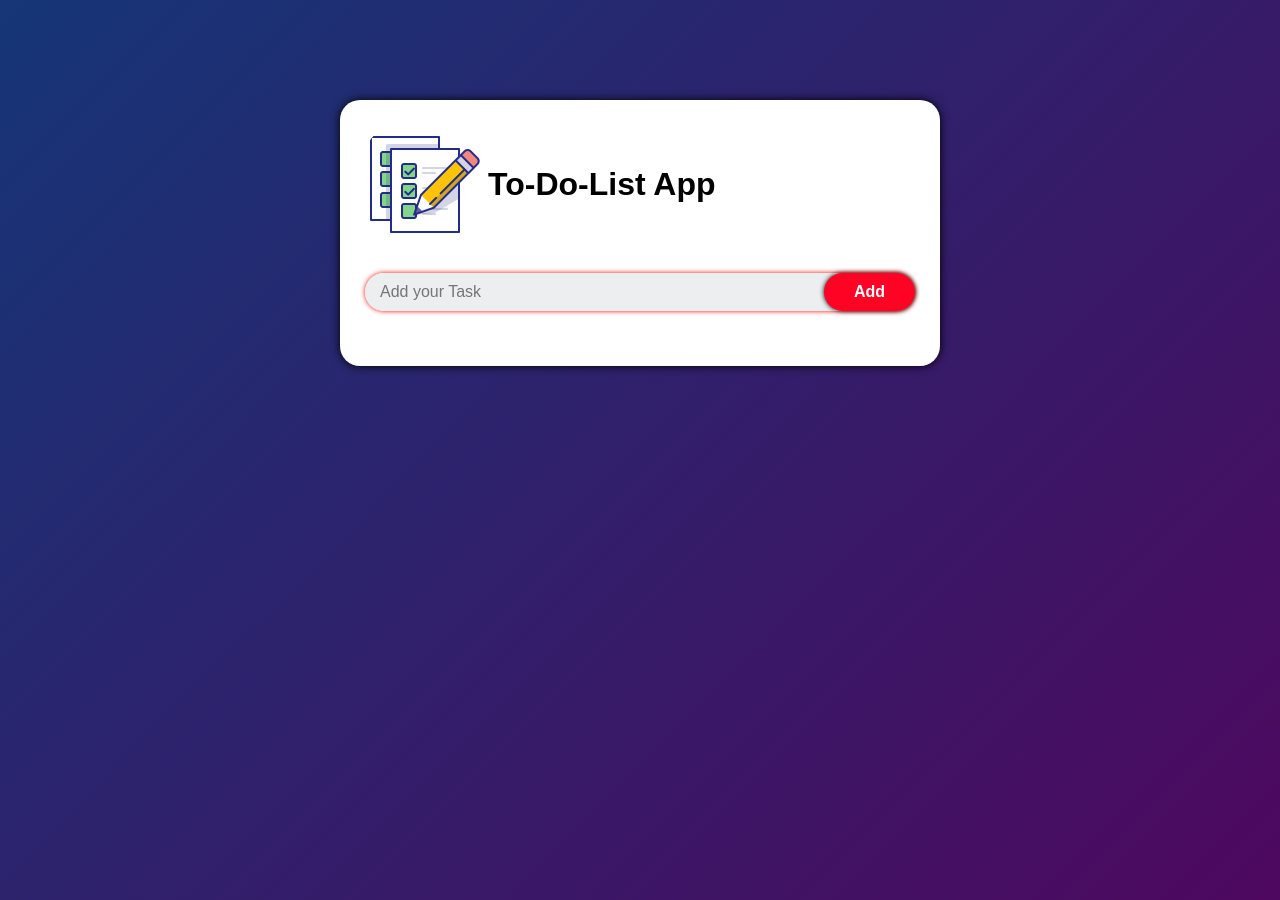
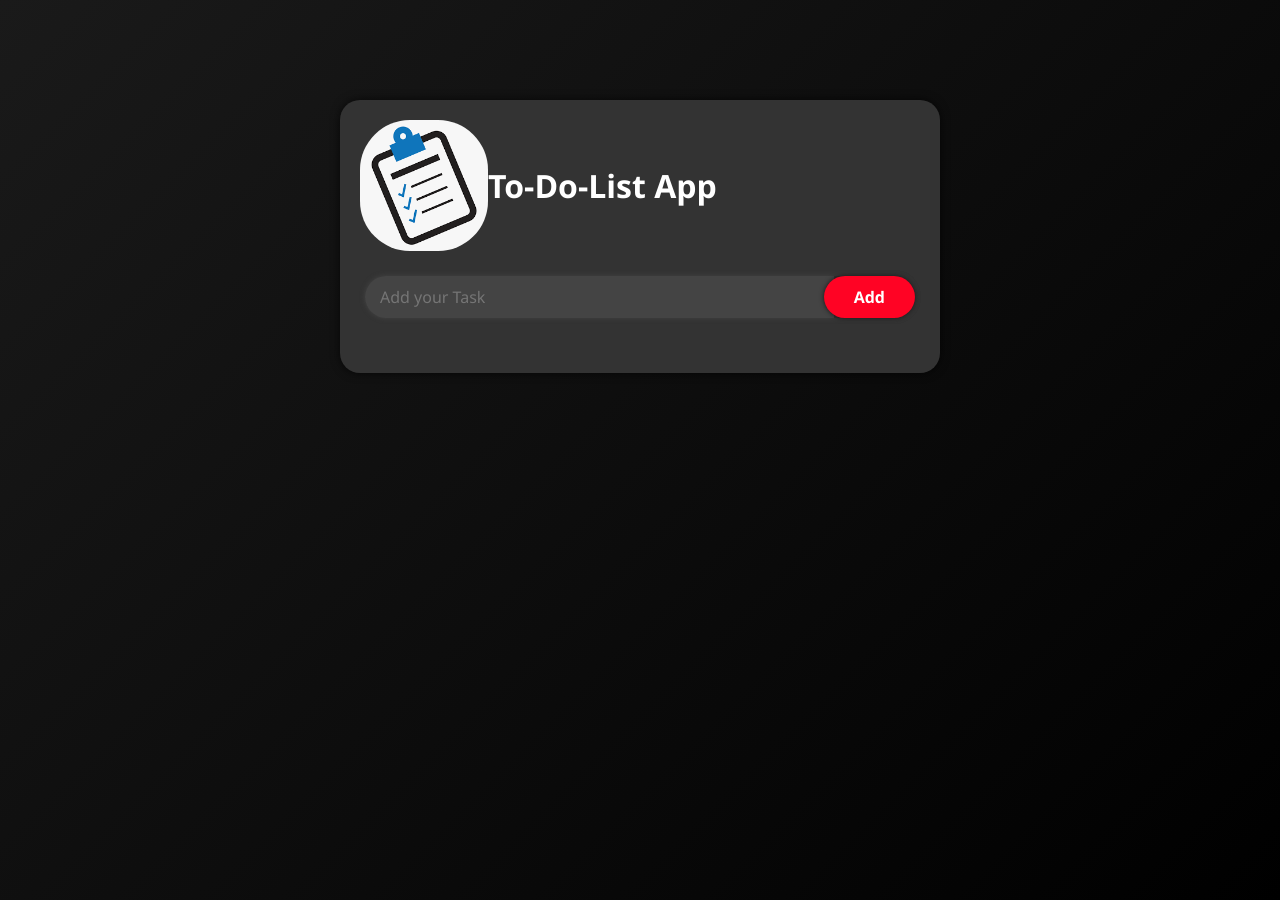
Before and after one commit to SriCharanD/To-Do-List-Git, a plain HTML site: page index.html in a window 1280 px wide. Drawn offline with Linux system fonts and the light colour scheme.

Commit message:
changesmade

```diff
--- a/index.html
+++ b/index.html
@@ -9,11 +9,10 @@
 </head>
 <body>
 
-	<!-- body of to do list -->
 	<div class="container">
 		<div class="logo flex">
-			<img src="img/logo.png">
-			<h1>To-Do-List App</h1>
+			<img src="img/imgg.png">
+			<h1>   To-Do-List App</h1>
 		</div>
 
 		<div class="row flex">
@@ -22,10 +21,7 @@
 		</div>
 
 		<ul class="list" id="list">
-<!-- 	 		<li class="checked">task 1</li>
-			<li>task 2</li>
-			<li>task 3</li>
- -->
+
 		</ul>
 	</div>
 
--- a/style.css
+++ b/style.css
@@ -1,64 +1,55 @@
-*{
+* {
 	margin: 0;
 	padding: 0;
 	box-sizing: border-box;
-	font-family: sans-serif;
+	font-family: 'Segoe UI', Tahoma, Geneva, Verdana, sans-serif;
   }
 
-/*ui=tility classes*/
-
-.flex{
+  /* Utility classes */
+  .flex {
 	display: flex;
 	align-items: center;
   }
 
-
-/*custom styling*/
-
-body{
-background: linear-gradient(135deg,#153677, #4e085f);
+  /* Custom styling */
+  body {
+	background: linear-gradient(135deg, #1a1a1a, #000000);
 	background-size: cover;
 	width: 100%;
 	height: 100vh;
-/*overflow: hidden;*/
+	color: white;
   }
 
-
-.container{
-	max-width:600px;
+  .container {
+	max-width: 600px;
 	height: auto;
-	background: white;
+	background: #333;
 	margin: 100px auto 20px;
 	border-radius: 20px;
 	padding-bottom: 30px;
-	box-shadow: 0px 0px 10px black;
+	box-shadow: 0px 0px 10px rgba(0, 0, 0, 0.7);
 	position: relative;
   }
 
-.logo{
+  .logo {
 	justify-content: flex-start;
-/*	background: red;*/
-/*	top: -50px;*/
-/*	left: 40%;*/
 	padding: 20px;
-
   }
 
-.logo img{
+  .logo img {
 	width: 8rem;
 	border-radius: 50px;
-	background: white;
+	background: #555;
   }
 
-.row{
+  .row {
 	justify-content: center;
-/*	background: red;*/
-	box-shadow: 0px 0px 5px red;
+	box-shadow: 0px 0px 5px #444;
 	border-radius: 50px;
 	margin: 5px 25px;
   }
 
-.row input{
+  .row input {
 	width: 100%;
 	padding: 10px 5px;
 	border: none;
@@ -68,13 +59,12 @@ height: 100vh;
 	border-bottom-left-radius: 50px;
 	border-bottom-right-radius: 0px;
 	border-top-right-radius: 0px;
-	background: #edeef0;
-	color: #555;
+	background: #444;
+	color: white;
 	text-indent: 10px;
-
   }
 
-.row button{
+  .row button {
 	margin-left: -10px;
 	padding: 10px 30px;
 	border-radius: 50px;
@@ -84,117 +74,98 @@ height: 100vh;
 	background: #ff0324;
 	font-weight: bolder;
 	color: white;
-	box-shadow: 0px 0px 5px black;
-
+	box-shadow: 0px 0px 5px rgba(0, 0, 0, 0.7);
 	cursor: pointer;
-
   }
 
-.list{
-/*	background: red;*/
+  .list {
 	list-style-type: none;
 	padding: 10px 20px;
 	margin-inline: 25px;
   }
 
-.list li{
+  .list li {
 	margin-block: 10px;
 	cursor: pointer;
 	user-select: none;
 	padding: 6px;
 	position: relative;
 	font-size: 1.1rem;
-/*	background: red;*/
   }
 
-ul li::before{
+  ul li::before {
 	content: "";
 	position: absolute;
 	background-image: url('img/uncheck.png');
-/*	position: absolute;*/
 	margin-right: 10px;
 	background-size: cover;
 	background-position: center;
-/*	top: 12px;*/
 	left: -20px;
 	width: 17px;
 	height: 19px;
 	line-height: 19px;
 	border-radius: 50%;
-/*	box-shadow: 0px 0px 5px black;*/
-
-
   }
 
-.checked{
+  .checked {
 	color: #555;
 	text-decoration: line-through;
-
   }
 
-ul li.checked::before{
-
+  ul li.checked::before {
 	content: "";
 	position: absolute;
 	background-image: url('img/check.png');
-/*	position: absolute;*/
 	margin-right: 10px;
 	background-size: cover;
 	background-position: center;
-/*	top: 12px;*/
 	left: -20px;
 	line-height: 19px;
 	width: 17px;
 	height: 19px;
-
-
   }
 
-ul li span{
+  ul li span {
 	position: absolute;
 	right: 0;
-/*	top: 5px;*/
 	text-align: center;
 	width: 30px;
 	height: 30px;
 	line-height: 30px;
 	font-size: 1.6rem;
-	color: #555;
+	color: white;
 	border-radius: 50px;
-/*	padding: 10px;*/
   }
 
-ul li span:hover{
-	background: #edeef0;
+  ul li span:hover {
+	background: #444;
   }
 
-
-@media screen and (max-width:768px){
-	.container{
+  @media screen and (max-width: 768px) {
+	.container {
 	  width: 30rem;
 	}
 
-	.logo img{
+	.logo img {
 	  width: 5rem;
 	}
 
-	.logo h1{
+	.logo h1 {
 	  font-size: 1.5rem;
 	}
   }
 
-
-@media screen and (max-width:530px){
-	.container{
+  @media screen and (max-width: 530px) {
+	.container {
 	  width: 80vw;
 	}
 
-	.logo img{
+	.logo img {
 	  width: 5rem;
 	  margin: 0 auto;
 	}
 
-	.logo h1{
+	.logo h1 {
 	  display: none;
 	  font-size: 1.5rem;
 	}
```
Also changed, not shown: img/imgg.png (added), img/logo.png (deleted), img/screenshot.png (deleted), screenshot.png (deleted). Lines whose indentation alone changed are shown as unchanged.
